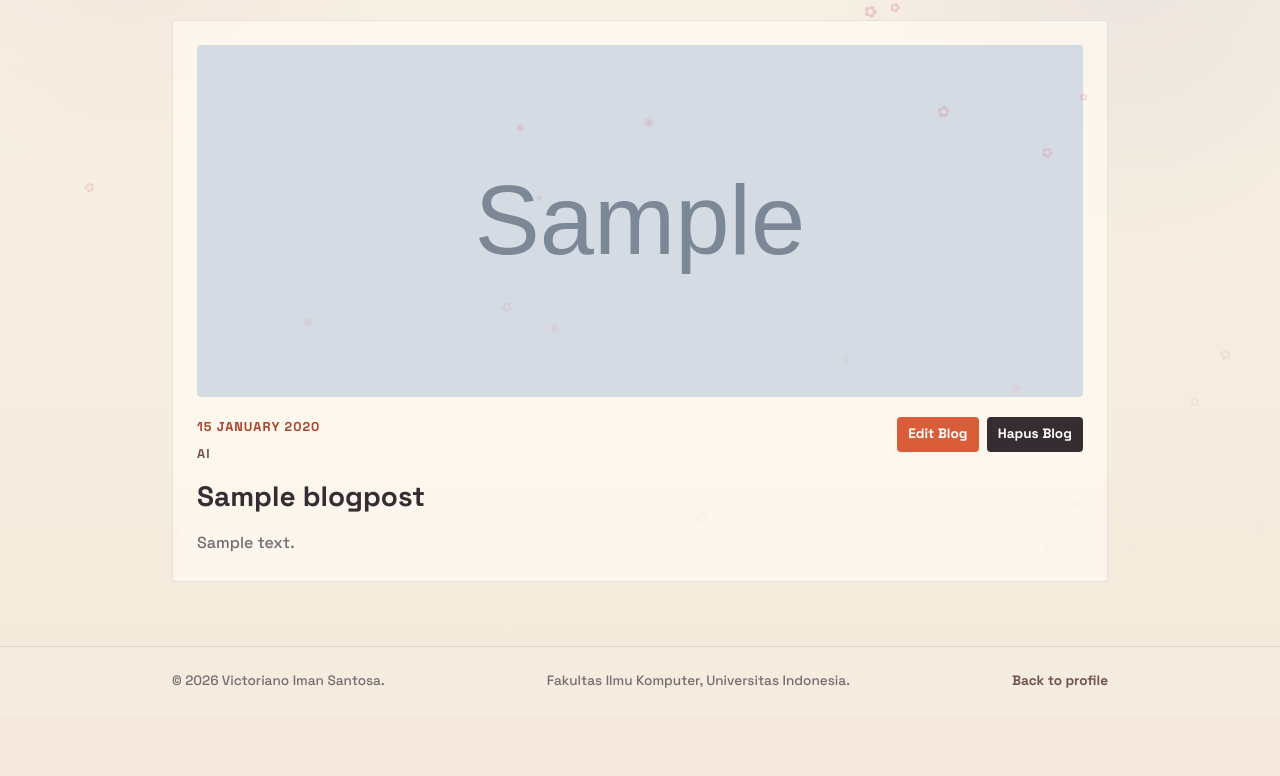
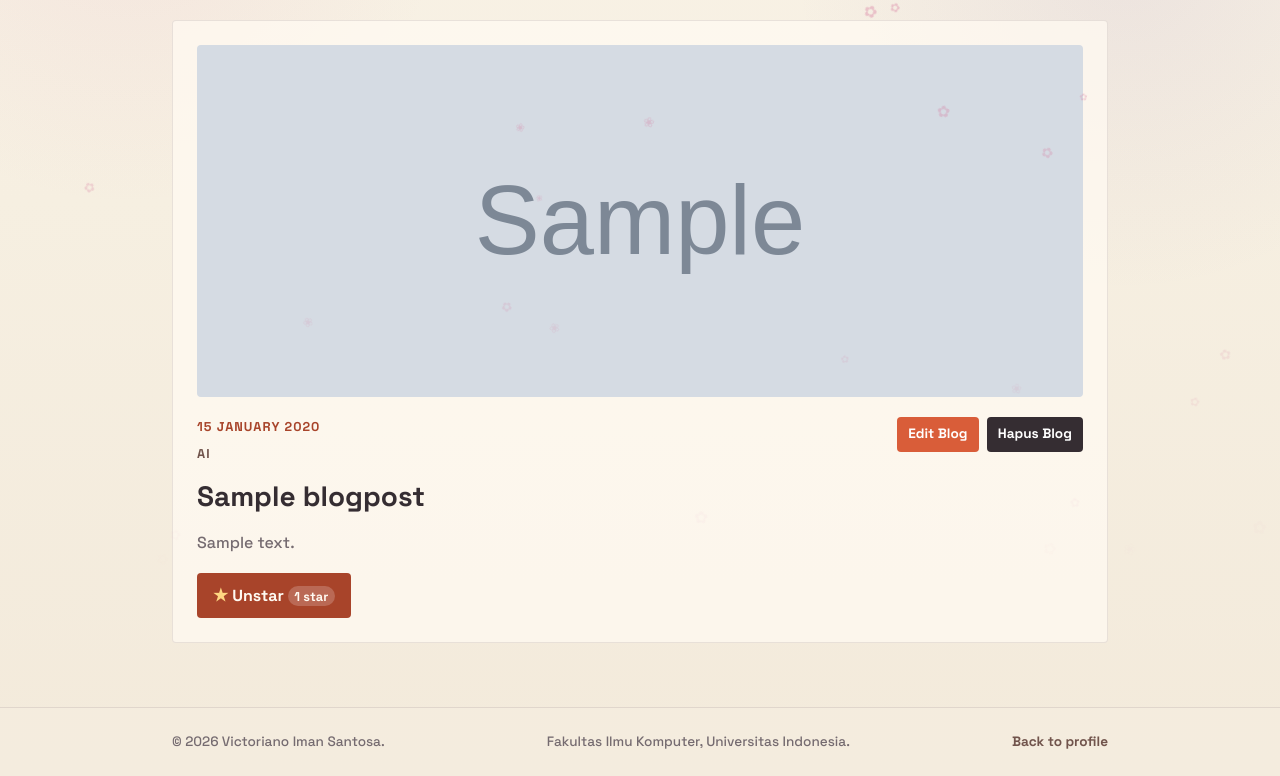
Before and after one commit to victorimans/myportofolio, a Django app: page /blog/ in a window 1280 px wide. Shown: the part 272-1048 px from the top of the page. Before the commit the page ends 960 px from the top, so only its background shows below. Run offline with Django 5.2, Linux system fonts and the light colour scheme; a user stored in the database is signed in; tables that the repository leaves empty hold one stand-in row (values such as "Sample post"); grey boxes marked "Sample" are stand-in pictures; some libraries are stand-ins or nearby versions.

Commit message:
Fix : Bug Stars for the Blog and Project

```diff
--- a/main/models.py
+++ b/main/models.py
@@ -67,6 +67,7 @@ class BlogPost(models.Model):
     )
     picture_link = models.URLField(blank=True, null=True)
     created_at = models.DateTimeField(auto_now_add=True)
+    starred_by = models.ManyToManyField(User, related_name="starred_blog_posts", blank=True)
 
     class Meta:
         ordering = ["-created_at", "-id"]
--- a/main/urls.py
+++ b/main/urls.py
@@ -18,6 +18,7 @@ from main.views import (
     show_projects,
     show_project_detail,
     toggle_star,
+    toggle_blog_star,
     update_project,
     update_blog,
 )
@@ -40,6 +41,7 @@ urlpatterns = [
     path("blog/add/", create_blog, name="create_blog"),
     path("blog/<int:id>/edit/", update_blog, name="update_blog"),
     path("blog/<int:id>/delete/", delete_blog, name="delete_blog"),
+    path("blog/<int:blog_id>/star/", toggle_blog_star, name="toggle_blog_star"),
     path("blog/", show_blog, name="show_blog"),
     path("api/blog/", get_blog_json, name="get_blog_json"),
     path("api/blog/<int:id>/", show_blog_json_by_id, name="show_blog_json_by_id"),
--- a/main/views.py
+++ b/main/views.py
@@ -184,6 +184,17 @@ def toggle_star(request, project_id):
     return redirect("main:show_projects")
 
 
+@protected(is_member, ["POST"])
+def toggle_blog_star(request, blog_id):
+    with transaction.atomic():
+        blog_post = get_object_or_404(BlogPost.objects.select_for_update(), pk=blog_id)
+        if blog_post.starred_by.filter(pk=request.user.pk).exists():
+            blog_post.starred_by.remove(request.user)
+        else:
+            blog_post.starred_by.add(request.user)
+    return redirect("main:show_blog")
+
+
 @protected(can_edit, ["GET", "POST"])
 def update_project(request, id):
     project = get_object_or_404(Project, pk=id)
@@ -268,25 +279,42 @@ def delete_blog(request, id):
 @require_GET
 def get_blog_json(request):
     blog_posts = BlogPost.objects.order_by("-created_at", "-id")
-    blog_posts_json = serializers.serialize("json", blog_posts, use_natural_foreign_keys=True)
+    blog_posts_json = serializers.serialize(
+        "json",
+        blog_posts,
+        fields=["title", "content", "category", "picture_link", "created_at"],
+        use_natural_foreign_keys=True,
+    )
     return HttpResponse(blog_posts_json, content_type="application/json")
 
 
 @require_GET
 def show_blog_json_by_id(request, id):
     blog_post = get_object_or_404(BlogPost, pk=id)
-    data = serializers.serialize("json", [blog_post])
+    data = serializers.serialize(
+        "json",
+        [blog_post],
+        fields=["title", "content", "category", "picture_link", "created_at"],
+    )
     return HttpResponse(data, content_type="application/json")
 
 
 @require_GET
 def show_blog(request):
     json_response = get_blog_json(request)
-    blog_posts = serializers.deserialize(
+    deserialized_posts = serializers.deserialize(
         "json",
         json_response.content.decode("utf-8"),
     )
-    blog_posts = [blog_post.object for blog_post in blog_posts]
+    blog_post_ids = [item.object.pk for item in deserialized_posts]
+    blog_posts = BlogPost.objects.filter(pk__in=blog_post_ids).annotate(
+        star_count=Count("starred_by", distinct=True)
+    ).order_by("-created_at", "-id")
+    if request.user.is_authenticated:
+        membership = BlogPost.starred_by.through.objects.filter(
+            blogpost_id=OuterRef("pk"), user_id=request.user.pk
+        )
+        blog_posts = blog_posts.annotate(is_starred=Exists(membership))
 
     context = {
         "name": "Victoriano Iman Santosa",
--- a/static/css/style.css
+++ b/static/css/style.css
@@ -956,25 +956,70 @@ main {
 }
 
 .star-form {
-    display: inline;
+    display: inline-flex;
+    margin-top: 1rem;
+}
+
+.blog-post-star {
+    margin-top: 1rem;
+}
+
+.blog-post-star .star-form {
+    margin-top: 0;
+}
+
+.project-star-total {
+    display: inline-block;
+    margin-right: 0.5rem;
 }
 
 .button-star {
     display: inline-flex;
     align-items: center;
-    gap: 0.4rem;
-    background: var(--ink);
+    gap: 0.55rem;
+    min-height: 2.6rem;
+    padding: 0.55rem 0.85rem;
+    border: 1px solid var(--line);
+    border-radius: 999px;
+    background: rgba(255, 250, 242, 0.9);
+    color: var(--ink);
+    transition: background-color 160ms ease, border-color 160ms ease, color 160ms ease, transform 160ms ease;
+}
+
+.button-star:hover {
+    transform: translateY(-1px);
+    border-color: var(--accent);
+    background: #fff;
+}
+
+.button-star .star-icon {
+    color: #a77a36;
+    font-size: 1.05rem;
+    line-height: 1;
 }
 
 .button-star.is-starred {
-    background: var(--accent);
+    border-color: var(--accent-dark);
+    background: var(--accent-dark);
+    color: #fffaf2;
+}
+
+.button-star.is-starred .star-icon {
+    color: #ffd782;
 }
 
 .star-count {
-    padding: 0.05rem 0.4rem;
+    min-width: 1.35rem;
+    padding: 0.1rem 0.4rem;
     border-radius: 999px;
-    background: rgba(255, 255, 255, 0.25);
+    background: rgba(39, 35, 29, 0.08);
+    text-align: center;
     font-size: 0.8rem;
+    font-weight: 700;
+}
+
+.button-star.is-starred .star-count {
+    background: rgba(255, 255, 255, 0.2);
 }
 
 .project-delete-form {
--- a/templates/blog.html
+++ b/templates/blog.html
@@ -38,6 +38,24 @@
                             </div>
                             <h2>{{ blog_post.title }}</h2>
                             <div class="blog-post-content">{{ blog_post.content|linebreaks }}</div>
+                            <div class="blog-post-star">
+                                {% if user.is_authenticated %}
+                                    <form method="post" action="{% url 'main:toggle_blog_star' blog_post.id %}" class="star-form">
+                                        {% csrf_token %}
+                                        <button type="submit"
+                                                class="button button-star{% if blog_post.is_starred %} is-starred{% endif %}"
+                                                title="{% if blog_post.star_count %}{{ blog_post.star_count }} star{{ blog_post.star_count|pluralize }}{% else %}Jadilah yang pertama memberi star{% endif %}"
+                                                aria-label="{% if blog_post.is_starred %}Unstar{% else %}Star{% endif %} {{ blog_post.title }}">
+                                            <span class="star-icon" aria-hidden="true">★</span>
+                                            <span>{% if blog_post.is_starred %}Unstar{% else %}Star{% endif %}</span>
+                                            <span class="star-count">{{ blog_post.star_count }} star{{ blog_post.star_count|pluralize }}</span>
+                                        </button>
+                                    </form>
+                                {% else %}
+                                    <span class="star-count project-star-total">{{ blog_post.star_count }} star{{ blog_post.star_count|pluralize }}</span>
+                                    <a href="{% url 'main:login' %}?next={% url 'main:show_blog' %}">Login to star</a>
+                                {% endif %}
+                            </div>
                         </article>
                     {% empty %}
                         <p class="empty-state">No blog posts have been added yet.</p>
```
Also changed, not shown: main/management/commands/seed_experiences.py (added, +141 -0 lines), main/tests.py (+37 -2 lines), templates/project.html (+8 -3 lines), main/management/__init__.py (added), main/management/commands/__init__.py (added), main/migrations/0008_blogpost_starred_by.py (added).
